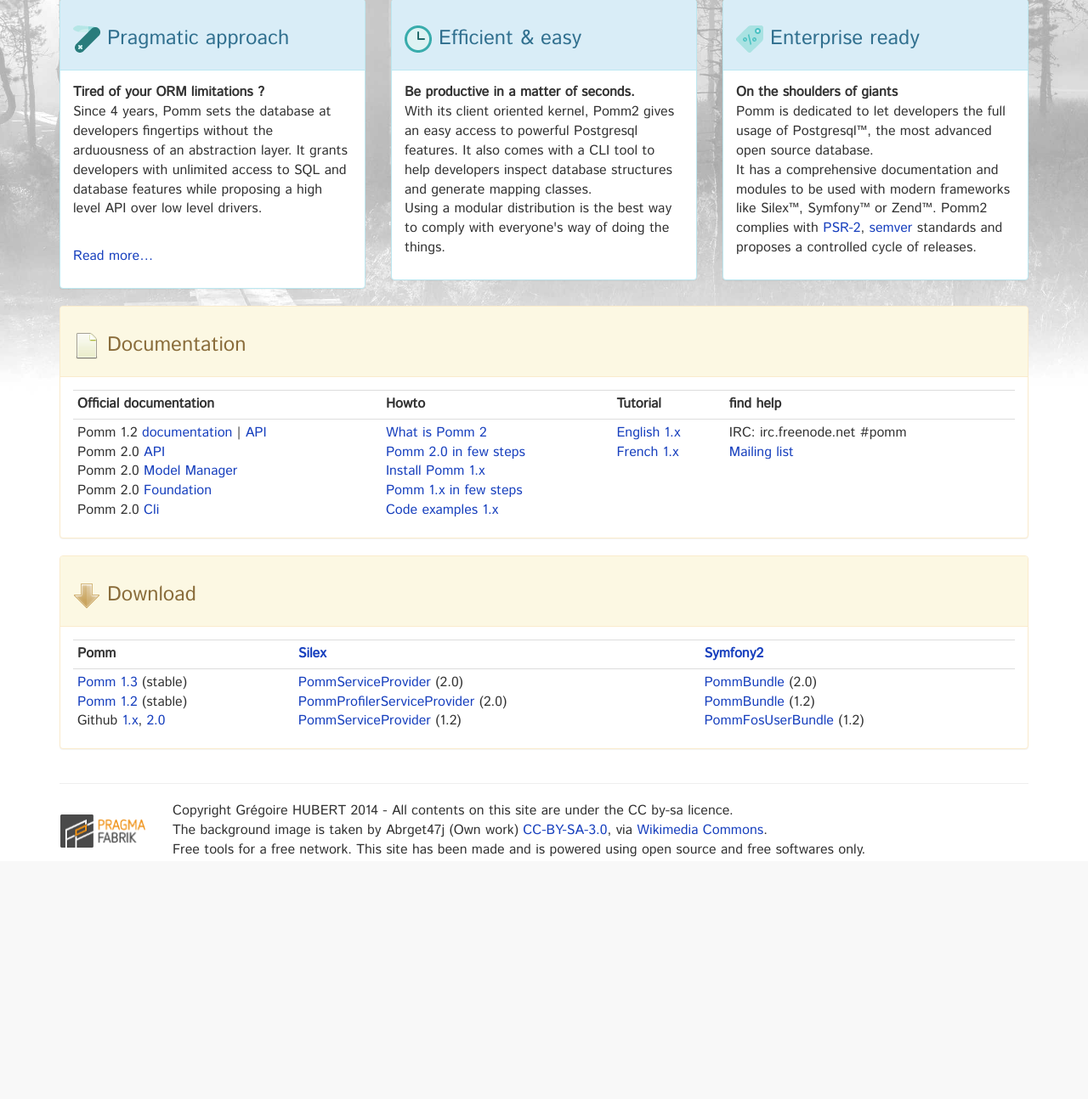
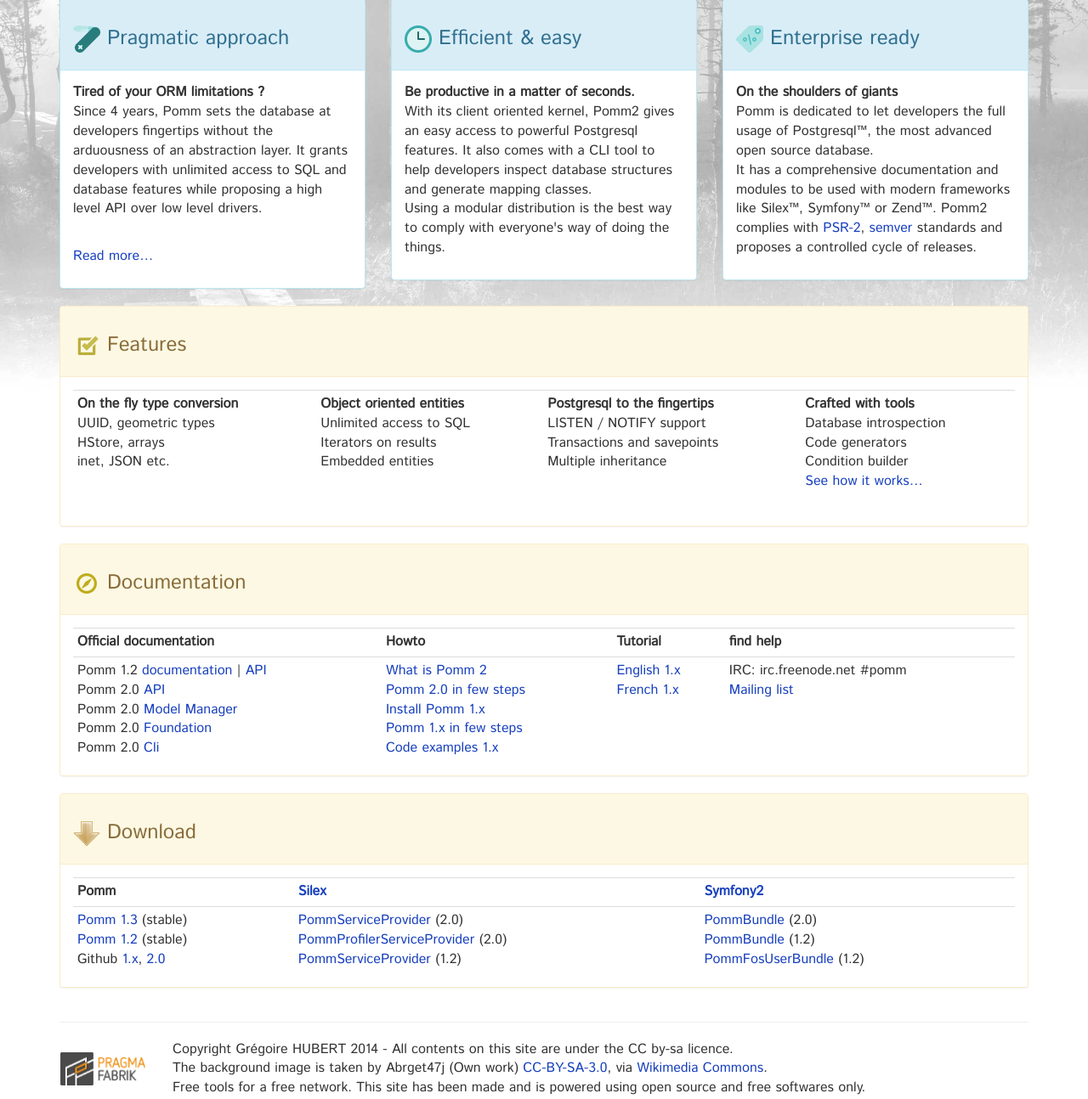
Before and after one commit to pragmafabrik/pomm-project.org, a PHP site: template sources/twig/index.html.twig in a window 1280 px wide. Shown: the part 245-1539 px from the top of the page at 85% size. Before the commit the page ends 1254 px from the top, so only its background shows below. Run offline with PHP 8.4, Linux system fonts and the light colour scheme; the template is opened without the code that fills it, so the values that code supplies are empty; some libraries are stand-ins or nearby versions.

Commit message:
Added features section.

```diff
--- a/sources/twig/index.html.twig
+++ b/sources/twig/index.html.twig
@@ -46,7 +46,56 @@
           <div class="col-md-12">
             <div class="panel panel-warning">
               <div class="panel-heading">
-                <h3><img src="/images/icons/document.png" width="32"/> Documentation</h3>
+                <h3><img src="/images/icons/checkbox.png" width="32"/> Features</h3>
+              </div>
+              <div class="panel-body">
+                <table class="table table-condensed" style="margin-bottom: 0px;">
+                  <tr>
+                    <td>
+                      <dl>
+                        <dt>On the fly type conversion</dt>
+                        <dd>UUID, geometric types</dd>
+                        <dd>HStore, arrays</dd>
+                        <dd>inet, JSON etc.</dd>
+                      </dl>
+                    </td>
+                    <td>
+                      <dl>
+                        <dt>Object oriented entities</dt>
+                        <dd>Unlimited access to SQL</dd>
+                        <dd>Iterators on results</dd>
+                        <dd>Embedded entities</dd>
+                      </dl>
+                    </td>
+                    <td>
+                      <dl>
+                        <dt>Postgresql to the fingertips</dt>
+                        <dd>LISTEN / NOTIFY support</dd>
+                        <dd>Transactions and savepoints</dd>
+                        <dd>Multiple inheritance</dd>
+                      </dl>
+                    </td>
+                    <td>
+                      <dl>
+                        <dt>Crafted with tools</dt>
+                        <dd>Database introspection</dd>
+                        <dd>Code generators</dd>
+                        <dd>Condition builder</dd>
+                        <dd><a href="{{ app.url_generator.generate('main_whatis') }}">See how it works…</a></dd>
+                      </dl>
+                    </td>
+                  </tr>
+                </table>
+              </div>
+            </div><!-- panel -->
+          </div><!-- col-md-12 -->
+        </div><!-- row -->
+
+        <div class="row">
+          <div class="col-md-12">
+            <div class="panel panel-warning">
+              <div class="panel-heading">
+                <h3><img src="/images/icons/compass.png" width="32"/> Documentation</h3>
               </div>
               <div class="panel-body">
                 <table class="table table-condensed" style="margin-bottom: 0px;">
```
Also changed, not shown: web/images/icons/checkbox.png (added), web/images/icons/compass.png (added), 2 other files.
